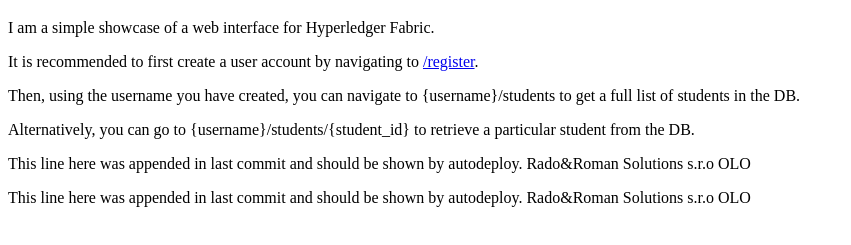
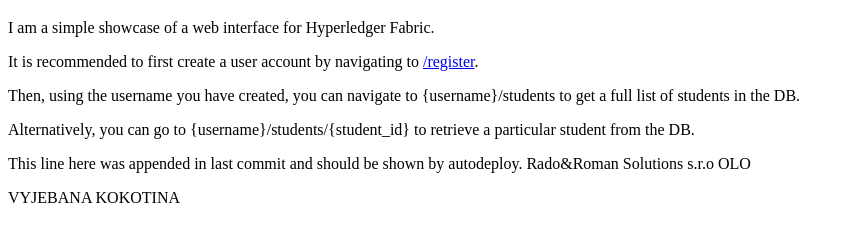
Before and after one commit to Reydifox/blockchain-school-server, a website: page web/public/index.html in a window 1280 px wide. Shown: the part 61-306 px from the top of the page, without its empty margins (0-851 px from the left). Drawn offline with Linux system fonts and the light colour scheme.

Commit message:
fix: node

```diff
--- a/web/public/index.html
+++ b/web/public/index.html
@@ -13,6 +13,6 @@
     <p>Then, using the username you have created, you can navigate to {username}/students to get a full list of students in the DB.</p>
     <p>Alternatively, you can go to {username}/students/{student_id} to retrieve a particular student from the DB.</p>
     <p>This line here was appended in last commit and should be shown by autodeploy. Rado&Roman Solutions s.r.o OLO</p>
-    <p>This line here was appended in last commit and should be shown by autodeploy. Rado&Roman Solutions s.r.o OLO</p>
+    <p>VYJEBANA KOKOTINA</p>
 </body>
 </html>
```
